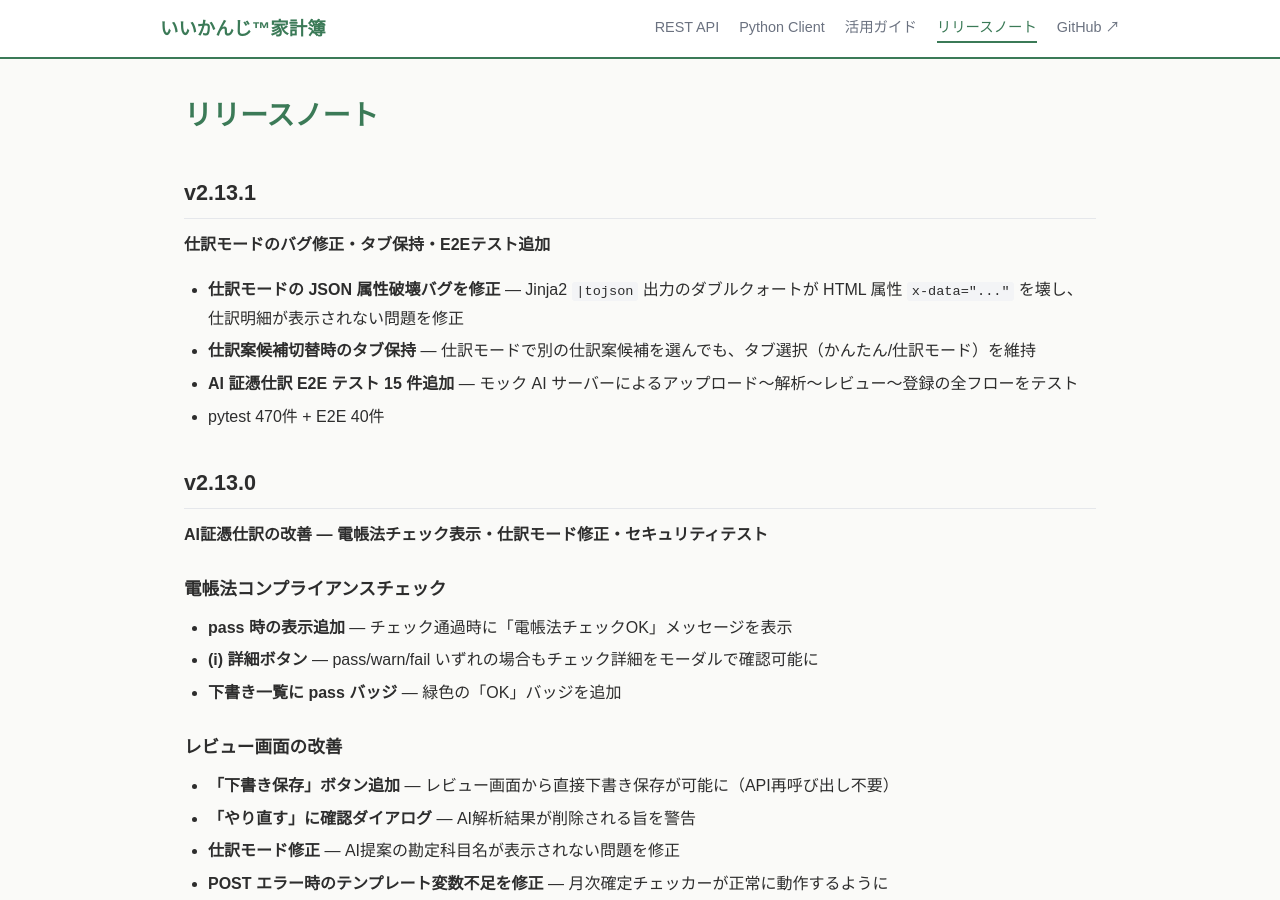
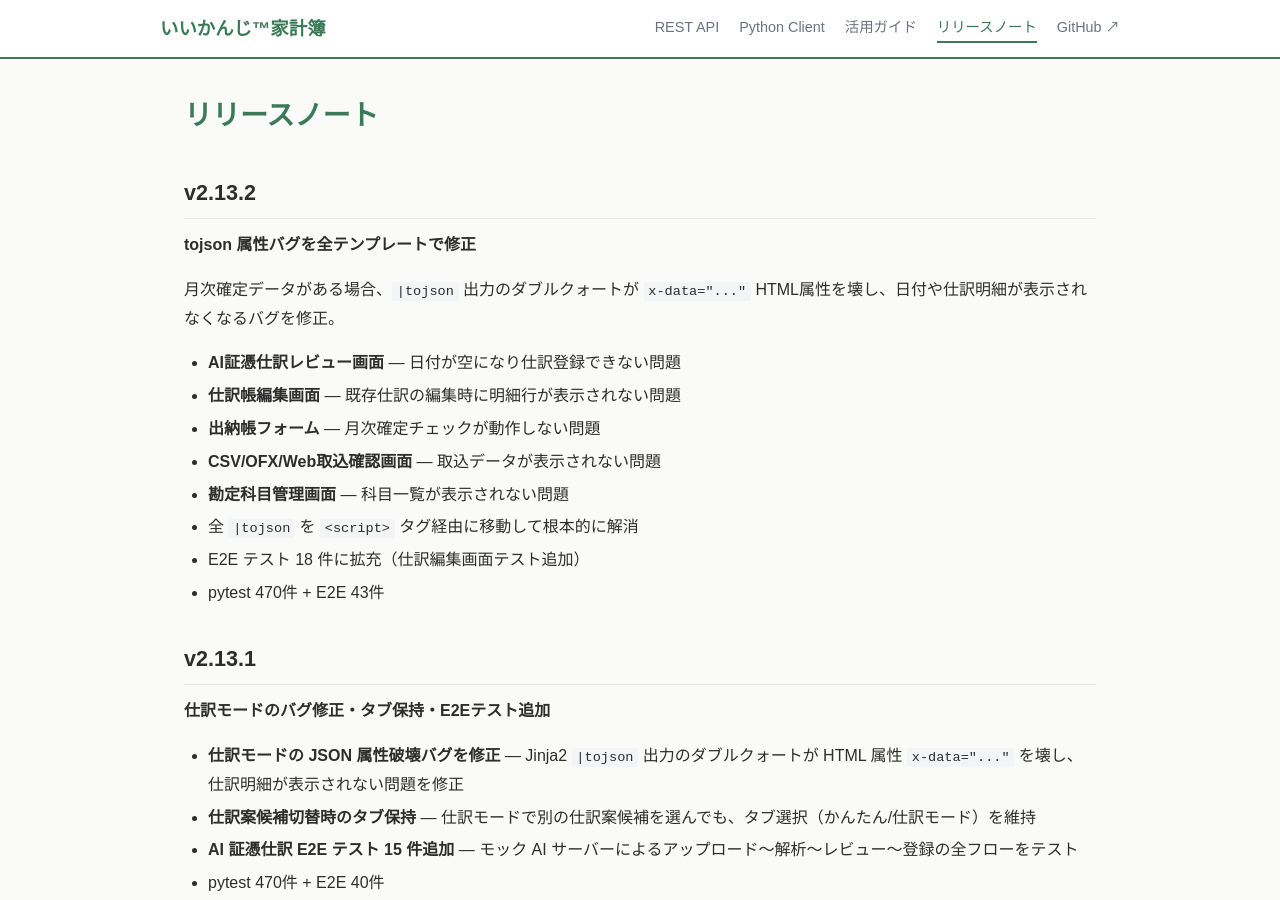
Before and after one commit to nananek/iikanji-kakeibo, a Jekyll site: the page built from docs/releases.md, in a window 1280 px wide and 900 px high. Built offline with Jekyll 4.4.1, drawn with Linux system fonts in a browser that asks for light colours.

Commit message:
release: v2.13.2 — tojson属性バグを全テンプレートで修正
Co-Authored-By: Claude Opus 4.6 <noreply@anthropic.com>

```diff
--- a/docs/releases.md
+++ b/docs/releases.md
@@ -4,6 +4,21 @@ title: リリースノート
 ---
 
 # リリースノート
+
+## v2.13.2
+
+**tojson 属性バグを全テンプレートで修正**
+
+月次確定データがある場合、`|tojson` 出力のダブルクォートが `x-data="..."` HTML属性を壊し、日付や仕訳明細が表示されなくなるバグを修正。
+
+- **AI証憑仕訳レビュー画面** — 日付が空になり仕訳登録できない問題
+- **仕訳帳編集画面** — 既存仕訳の編集時に明細行が表示されない問題
+- **出納帳フォーム** — 月次確定チェックが動作しない問題
+- **CSV/OFX/Web取込確認画面** — 取込データが表示されない問題
+- **勘定科目管理画面** — 科目一覧が表示されない問題
+- 全 `|tojson` を `<script>` タグ経由に移動して根本的に解消
+- E2E テスト 18 件に拡充（仕訳編集画面テスト追加）
+- pytest 470件 + E2E 43件
 
 ## v2.13.1
 
```
Also changed, not shown: 1 other file.
